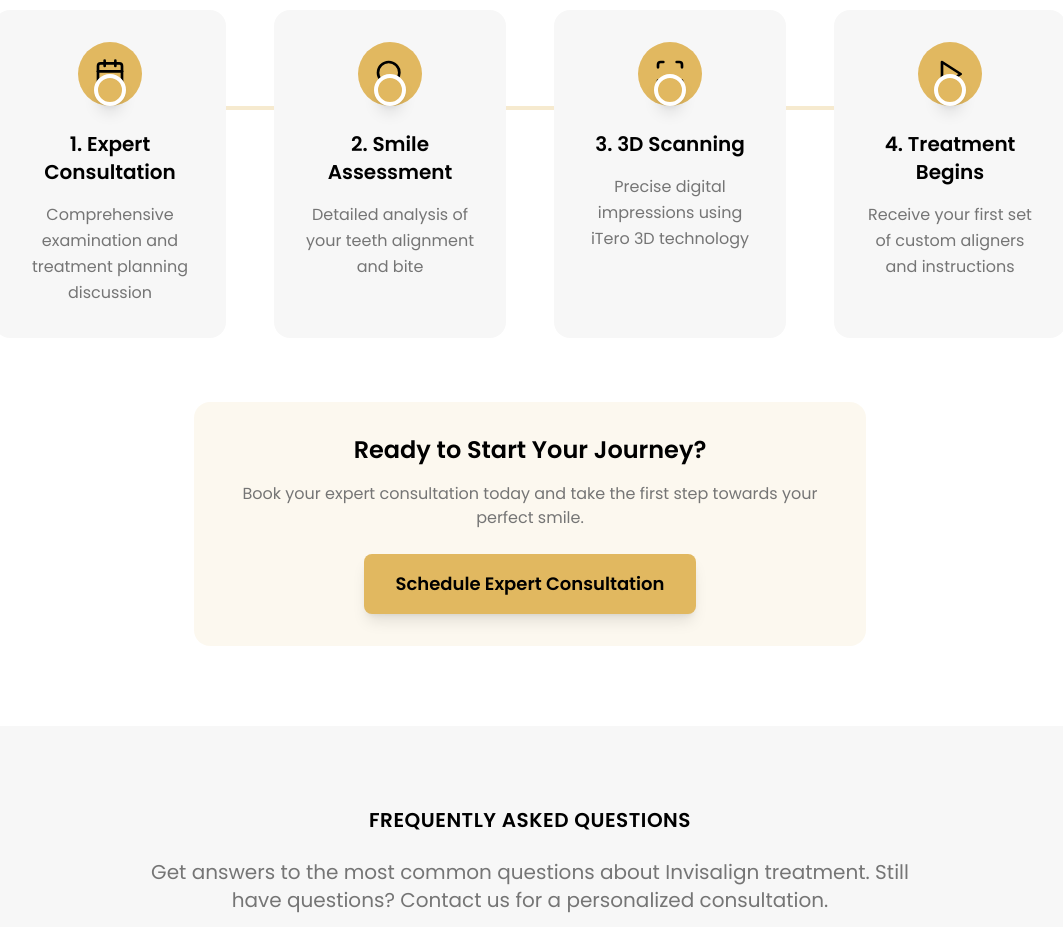
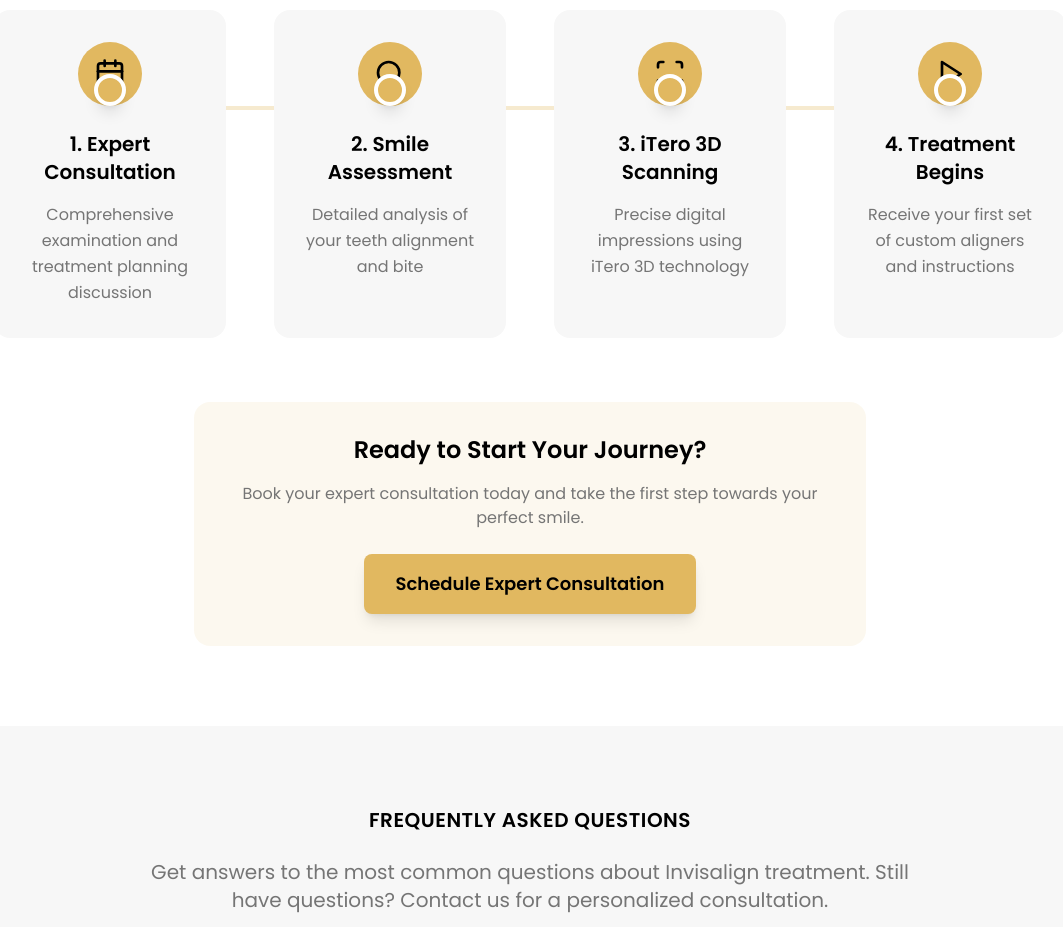
Before and after one commit to keshb1996/smile-london-landing-pages, a React (Vite) app: page / in a window 1280 px wide. Shown: the part 9720-10647 px from the top of the page, without its empty margins (110-1173 px from the left). Built offline with nearby package versions, Linux system fonts and the light colour scheme.

Commit message:
Update 3D Scanning title

```diff
--- a/src/components/DentalJourney.tsx
+++ b/src/components/DentalJourney.tsx
@@ -16,7 +16,7 @@ const DentalJourney = () => {
     },
     {
       icon: Scan,
-      title: "3. 3D Scanning",
+      title: "3. iTero 3D Scanning",
       description: "Precise digital impressions using iTero 3D technology",
       duration: "20 minutes"
     },
```
